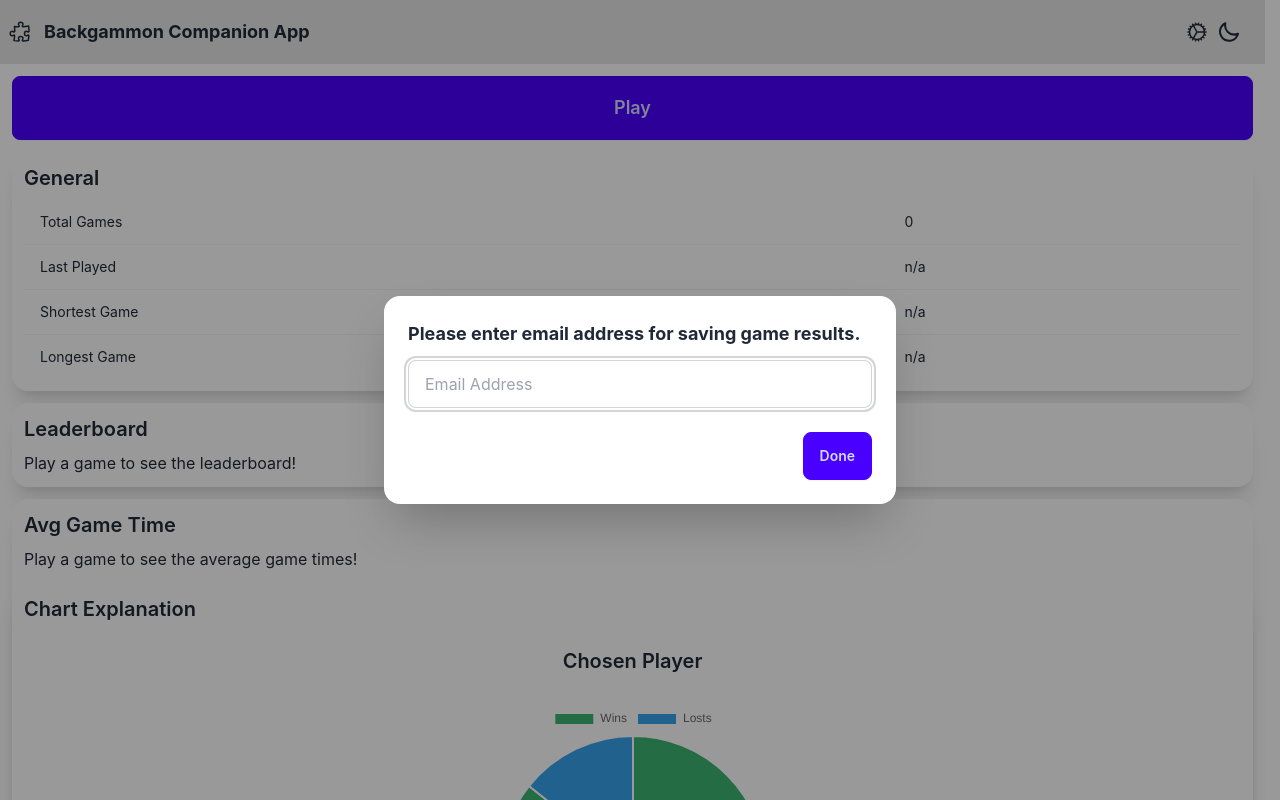
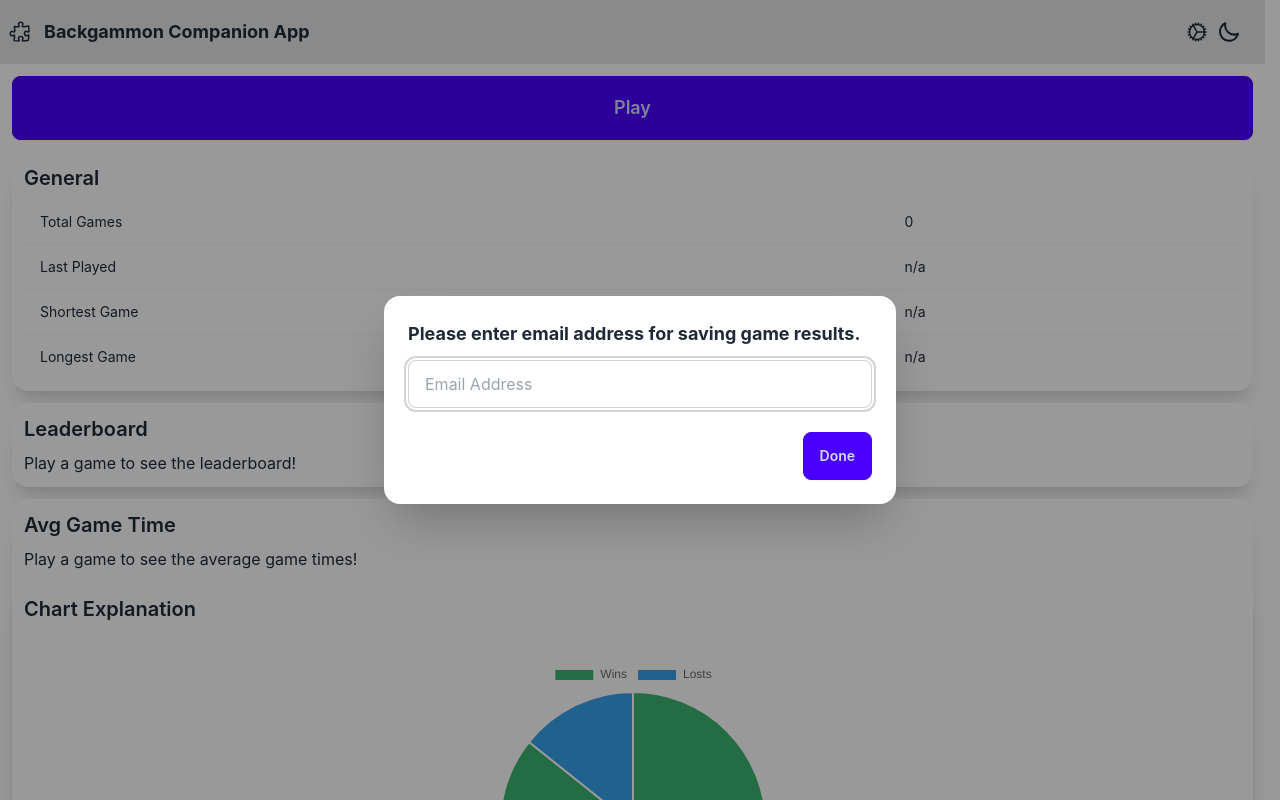
Before and after one commit to mbatuhantuna/tca-backgammon, a React (Create React App) app: page / in a window 1280 px wide. Shown: the top 800 px of the page. Built offline with nearby package versions, Linux system fonts and the light colour scheme; what human-readable would draw is missing.

Commit message:
Chart Button to Choose the Players

```diff
--- a/src/Home.tsx
+++ b/src/Home.tsx
@@ -1,7 +1,7 @@
 import { useNavigate } from 'react-router-dom';
 import { GeneralFacts, LeaderboardEntry } from './GameResults';
-import { FC, useEffect } from 'react';
-import PieChart from "./PieChart";
+import { FC, useEffect, useState } from 'react';
+import PieChart from "./PieChart"
 
 export const AppTitle = "Backgammon Companion App";
 
@@ -26,6 +26,7 @@ export const Home: FC<HomeProps> = ({
     , avgGameDurationsByPlayerCount
  }) => {
 
+    const [playerForChart, setPlayerForChart] = useState("");
     console.log(avgGameDurationsByPlayerCount);
     useEffect(
         () => setTitle(AppTitle)
@@ -103,6 +104,7 @@ export const Home: FC<HomeProps> = ({
                                         <th>AVG</th>
                                         <th>PLAYER</th>
                                         <th>AVG PLAYER DOUBLE</th>
+                                        <th></th>
                                     </tr>
                                 </thead>
                                 <tbody>
@@ -116,6 +118,14 @@ export const Home: FC<HomeProps> = ({
                                                 <td>{ lbe.avg.toFixed(3) }</td>
                                                 <td>{ lbe.name }</td>
                                                 <td>{ lbe.abgPlayerDoubles }</td>
+                                                <td>
+                                                    <button
+                                                        className="btn btn-link"
+                                                        onClick={() => setPlayerForChart(lbe.name)}
+                                                    >
+                                                        Chart
+                                                    </button>
+                                                </td>
                                             </tr>
                                         ))
                                     }
@@ -193,9 +203,9 @@ className=
             Chart Explanation
         </h2>
         <h1
-            className='card-title mt-4 flex justify-center items-center h-full w-full'
+            className='card-title mt- flex justify-center items-center h-full w-full'
         >
-            Chosen Player
+               { playerForChart }
         </h1>
     </div>
 
```
